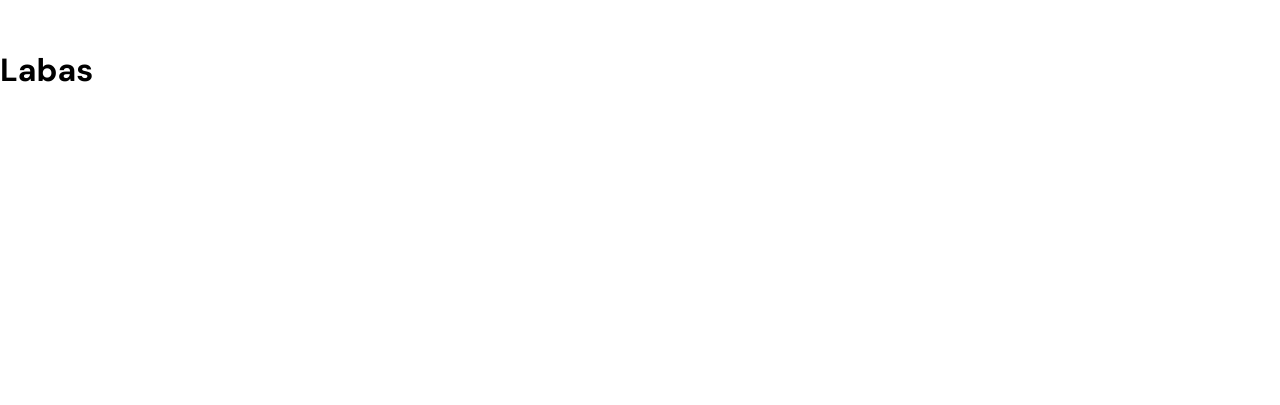
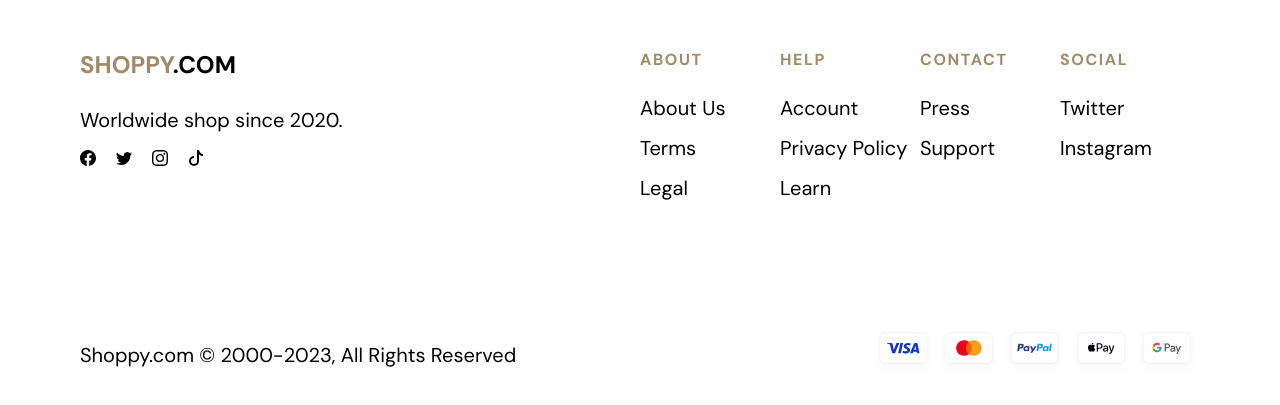
Before and after one commit to SimasCode/simonas_janulaitis_galutinis_atsiskaitymas, a React (Vite) app: page /login in a window 1280 px wide. Shown: the part 619-1024 px from the top of the page. Before the commit the page ends 800 px from the top, so only its background shows below. Built offline with nearby package versions, Linux system fonts and the light colour scheme; no server answers.

Commit message:
footer component and style

```diff
--- a/src/components/layout/Footer.jsx
+++ b/src/components/layout/Footer.jsx
@@ -1,7 +1,98 @@
+import './footer.scss';
+import { BsFacebook, BsTwitter, BsInstagram, BsTiktok } from 'react-icons/bs';
+
 export default function Footer() {
   return (
-    <footer>
-      <h1>Labas</h1>
-    </footer>
+    <div className='container footer-container'>
+      {/* Footer top container */}
+      <div className='footer-top'>
+        <div className='footer-top-first-container'>
+          <h2>
+            <span className='logo-block'>SHOPPY</span>.COM
+          </h2>
+          <p className='footer-intro'>Worldwide shop since 2020. </p>
+          <div className='footer-icons-container'>
+            <BsFacebook />
+            <BsTwitter />
+            <BsInstagram />
+            <BsTiktok />
+          </div>
+        </div>
+        <div className='footer-top-second-container'>
+          <div className='footer-top-text-container'>
+            <h2 className='footer-top-title-text'>About</h2>
+            <a className='footer-top-text' href='/'>
+              About Us
+            </a>
+            <a className='footer-top-text' href='/'>
+              Terms
+            </a>
+            <a className='footer-top-text' href='/'>
+              Legal
+            </a>
+          </div>
+          <div className='footer-top-text-container'>
+            <h2 className='footer-top-title-text'>Help</h2>
+            <a className='footer-top-text' href='/'>
+              Account
+            </a>
+            <a className='footer-top-text' href='/'>
+              Privacy Policy
+            </a>
+            <a className='footer-top-text' href='/'>
+              Learn
+            </a>
+          </div>
+          <div className='footer-top-text-container'>
+            <h2 className='footer-top-title-text'>Contact</h2>
+            <a className='footer-top-text' href='/'>
+              Press
+            </a>
+            <a className='footer-top-text' href='/'>
+              Support
+            </a>
+          </div>
+          <div className='footer-top-text-container'>
+            <a className='footer-top-title-text'>Social</a>
+            <h2 className='footer-top-text' href='/'>
+              Twitter
+            </h2>
+            <a className='footer-top-text' href='/'>
+              Instagram
+            </a>
+          </div>
+        </div>
+      </div>
+      {/* Footer top container */}
+      {/* Footer bottom container */}
+      <div className='footer-bottom'>
+        <p className='footer-bottom-text'>
+          Shoppy.com &copy; 2000-2023, All Rights Reserved
+        </p>
+        <div>
+          <img
+            src='../images/payment-images/visa.svg'
+            alt='visa-payment-image'
+          />
+          <img
+            src='../images/payment-images/mastercard.svg'
+            alt='mastercard-payment-image'
+          />
+          <img
+            src='../images/payment-images/paypal.svg'
+            alt='paypal-payment-image'
+          />
+          <img
+            src='../images/payment-images/applepay.svg'
+            alt='applepay-payment-image'
+          />
+          <img
+            src='../images/payment-images/googlepay.svg'
+            alt='googlepay-payment-image'
+          />
+        </div>
+      </div>
+      {/* Footer bottom container */}
+    </div>
   );
 }
--- /dev/null
+++ b/src/components/layout/footer.scss
@@ -0,0 +1,107 @@
+.footer-container {
+    margin: 50px 50px 100px 50px;
+  }
+
+  .logo-block {
+    color: var(--gold);
+  }
+
+  .footer-intro {
+    color: var(--black);
+    font-size: 20px;
+    line-height: 100%;
+    margin-top: 30px;
+  }
+
+  .footer-icons-container {
+    color: var(--black);
+    display: flex;
+    gap: 20px;
+    margin-top: 20px;
+  }
+
+  .footer-container .bi {
+    padding-right: 16px;
+  }
+
+  .footer-top {
+    display: grid;
+    grid-template-columns: 1fr;
+  }
+
+  .footer-top-first-container {
+    grid-column: span 1;
+  }
+
+  .footer-top-second-container {
+    grid-column: span 1;
+    display: grid;
+    grid-template-columns: repeat(2, 1fr);
+    margin-bottom: 64px;
+  }
+
+  .footer-top-text-container {
+
+    display: flex;
+    flex-direction: column;
+
+  }
+
+  .footer-bottom-text {
+    color: var(--black);
+    font-size: 20px;
+  }
+
+  .footer-top-title-text {
+    color: var(--gold);
+    font-size: 16px;
+    font-weight: 700;
+    letter-spacing: 1.6px;
+    text-transform: uppercase;
+    margin-top: 40px;
+    margin-bottom: 18px;
+  }
+
+  .footer-top-text {
+    color: var(--black);
+    text-decoration: none;
+    font-size: 20px;
+    line-height: 100%;
+    font-weight: 400;
+    padding-top: 10px;
+    padding-bottom: 10px;
+  }
+
+  @media screen and (min-width: 1024px) {
+    .footer-container {
+        margin: 0 80px 70px 80px;
+      }
+
+      .footer-icons-container {
+        margin-bottom: 24px;
+      }
+
+      .footer-top {
+        display: grid;
+        grid-template-columns: 1fr 1fr;
+        justify-content: space-between;
+        align-items: start;
+      }
+
+      .footer-top-second-container {
+        margin-bottom: 120px;
+        display: grid;
+        grid-template-columns: repeat(4, 1fr);
+      }
+
+      .footer-bottom {
+        display: flex;
+        justify-content: space-between;
+        align-items: center;
+      }
+
+
+      .footer-top-title-text {
+        margin-top: 0;
+      }
+  }
--- a/src/reset.scss
+++ b/src/reset.scss
@@ -7,6 +7,7 @@
     font-family: 'DM Sans', sans-serif;
     --gray:#898989;
     --black:#000;
+    --gold: #A18A68;
   }
 
 .container {
```
Also changed, not shown: src/components/layout/feature.scss (line endings or trailing spaces).
